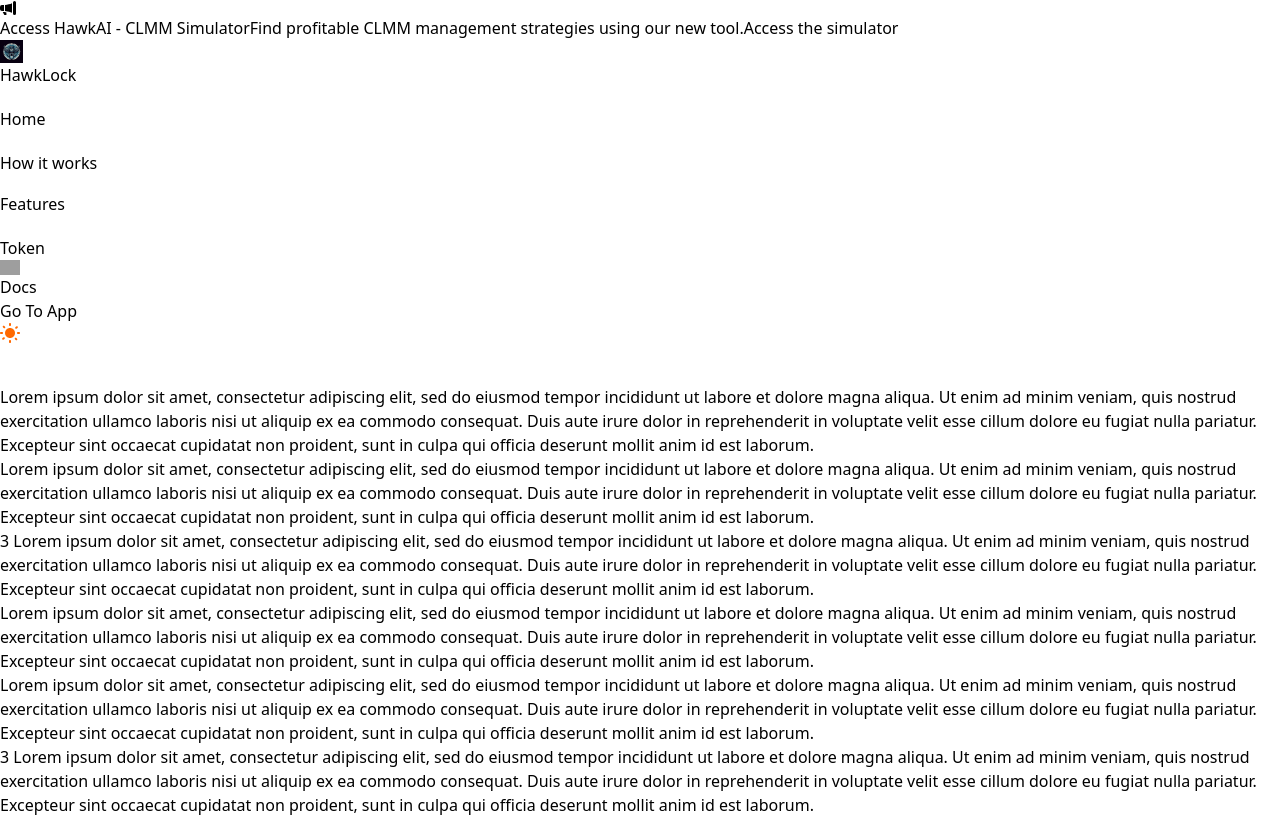
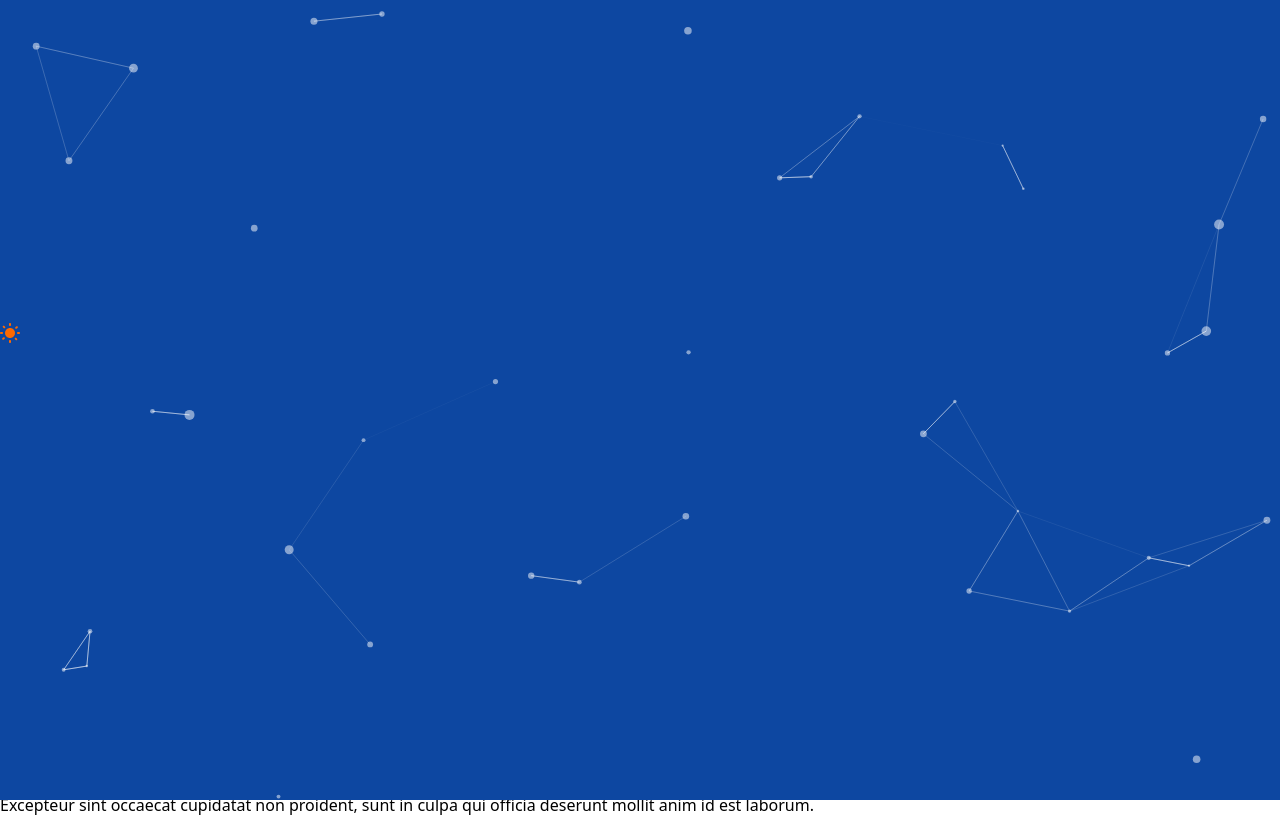
Before and after one commit to HawkLockGroup/Landing-front, a Next.js app: page / in a window 1280 px wide. Shown: the top 817 px of the page. Built offline with nearby package versions, Linux system fonts and the light colour scheme; grey boxes are pictures that could not be loaded.

Commit message:
bg animation added using particle.js and desktopnav comp renders only on the  client side

```diff
--- a/app/(root)/layout.tsx
+++ b/app/(root)/layout.tsx
@@ -1,21 +1,23 @@
 import HowItWorks from "@/components/sections/HowItWorks";
 import Home from "@/components/sections/home/Home";
+import Animation from "@/components/shared/Animation";
 import Navbar from "@/components/shared/navbar/Navbar";
 import React from "react";
 
 function layout({ children }: { children: React.ReactNode }) {
   return (
     <main className="background-light850_dark100 relative">
+      <div className="absolute inset-0">
+        <Animation />
+      </div>
       <Navbar />
-      <div className="flex ">
-        <section className="flex min-h-screen flex-1 flex-col px-6 pb-6 pt-36 max-md:pb-14 sm:px-14">
-          <div className="mx-auto w-full max-w-5xl">
-            {/* {children} */}
-            <Home />
-            <HowItWorks />
-          </div>
-        </section>
-      </div>
+      <main className="relative flex min-h-screen flex-1 flex-col px-6 pb-6 pt-36 max-md:pb-14 sm:px-14">
+        <div className="text-dark100_light900 background-light850_dark100 relative z-10 mx-auto w-full max-w-5xl">
+          {/* {children} */}
+          <Home />
+          <HowItWorks />
+        </div>
+      </main>
       toaster
     </main>
   );
--- a/components/sections/HowItWorks.tsx
+++ b/components/sections/HowItWorks.tsx
@@ -2,7 +2,7 @@ function HowItWorks() {
   return (
     <section
       id="howItWorks"
-      className="flex h-screen w-full items-center justify-center bg-gray-300"
+      className="flex h-screen w-full items-center justify-center"
     >
       <p>how it works</p>
     </section>
--- /dev/null
+++ b/components/shared/Animation.tsx
@@ -0,0 +1,108 @@
+"use client";
+import { useEffect, useMemo, useState } from "react";
+import Particles, { initParticlesEngine } from "@tsparticles/react";
+import type { Container } from "@tsparticles/engine";
+import { loadSlim } from "@tsparticles/slim";
+
+const Animation = () => {
+  const [init, setInit] = useState(false);
+
+  useEffect(() => {
+    initParticlesEngine(async (engine) => {
+      await loadSlim(engine);
+    }).then(() => {
+      setInit(true);
+    });
+  }, []);
+
+  const particlesLoaded = (container: Container) => {
+    console.log(container);
+  };
+
+  const options = useMemo(
+    () => ({
+      background: {
+        color: {
+          value: "#0d47a1",
+        },
+      },
+      fpsLimit: 120,
+      interactivity: {
+        events: {
+          onClick: {
+            enable: true,
+            mode: "push",
+          },
+          onHover: {
+            enable: true,
+            mode: "repulse",
+          },
+          resize: true,
+        },
+        modes: {
+          push: {
+            quantity: 4,
+          },
+          repulse: {
+            distance: 200,
+            duration: 0.4,
+          },
+        },
+      },
+      particles: {
+        color: {
+          value: "#ffffff",
+        },
+        links: {
+          color: "#ffffff",
+          distance: 150,
+          enable: true,
+          opacity: 0.5,
+          width: 1,
+        },
+        move: {
+          direction: "none",
+          enable: true,
+          outModes: {
+            default: "bounce",
+          },
+          random: false,
+          speed: 6,
+          straight: false,
+        },
+        number: {
+          density: {
+            enable: true,
+            area: 800,
+          },
+          value: 80,
+        },
+        opacity: {
+          value: 0.5,
+        },
+        shape: {
+          type: "circle",
+        },
+        size: {
+          value: { min: 1, max: 5 },
+        },
+      },
+      detectRetina: true,
+    }),
+    []
+  );
+
+  if (init) {
+    return (
+      <Particles
+        id="tsparticles"
+        particlesLoaded={particlesLoaded as any}
+        options={options as any}
+      />
+    );
+  }
+
+  return <></>;
+};
+
+export default Animation;
--- a/components/shared/navbar/Banner.tsx
+++ b/components/shared/navbar/Banner.tsx
@@ -1,10 +1,10 @@
 function Banner() {
   return (
-    <div className=" flex items-center justify-center gap-6 bg-purple-700 p-3 text-center font-medium text-white">
+    <div className="relative flex items-center justify-center gap-6 bg-purple-700 p-3 text-center font-medium text-white">
       <svg
         stroke="currentColor"
         fill="currentColor"
-        stroke-width="0"
+        strokeWidth="0"
         viewBox="0 0 16 16"
         height="1em"
         width="1em"
--- a/components/shared/navbar/DesktopNav.tsx
+++ b/components/shared/navbar/DesktopNav.tsx
@@ -4,7 +4,7 @@ import { sidebarLinks } from "@/constants";
 import Image from "next/image";
 import { useEffect, useState } from "react";
 
-export default function DesktopNav() {
+const NavContent = () => {
   const [activeSection, setActiveSection] = useState<string | null>(() => {
     // Get the active section from localStorage on component mount
     const storedActiveSection =
@@ -13,6 +13,7 @@ export default function DesktopNav() {
         : null;
     return storedActiveSection ? JSON.parse(storedActiveSection) : null;
   });
+  useEffect(() => {
     const handleScroll = () => {
       const sections = sidebarLinks.map((item) =>
         document.getElementById(item.sectionId)
@@ -35,7 +36,6 @@ export default function DesktopNav() {
         }
       }
     };
-  useEffect(() => {
     window.addEventListener("scroll", handleScroll);
     return () => {
       window.removeEventListener("scroll", handleScroll);
@@ -48,21 +48,21 @@ export default function DesktopNav() {
       section.scrollIntoView({ behavior: "smooth" });
     }
   };
-
   return (
     <div className="background-light900_dark200 hidden border-none lg:flex lg:flex-1">
       <section className="flex w-full flex-row items-center justify-between xl:justify-center xl:gap-12">
         {sidebarLinks.map((item) => {
           const isActive = activeSection === item.sectionId;
+          const dynamicClass3 = isActive ? "base-bold" : "base-medium";
+          const dynamicClass2 = isActive ? "" : "invert-colors";
+          const dynamicClass1 = isActive
+            ? "primary-gradient rounded-lg text-light-900"
+            : "text-dark300_light900";
 
           return (
             <div key={item.label}>
               <Button
-                className={`${
-                  isActive
-                    ? "primary-gradient rounded-lg text-light-900"
-                    : "text-dark300_light900"
-                } flex items-center justify-start gap-4 bg-transparent p-4`}
+                className={`${dynamicClass1} flex items-center justify-start gap-4 bg-transparent p-4`}
                 onClick={() => scrollToSection(item.sectionId)}
               >
                 <Image
@@ -70,16 +70,14 @@ export default function DesktopNav() {
                   alt={item.label}
                   width={20}
                   height={20}
-                  className={`${isActive ? "" : "invert-colors"}`}
+                  className={dynamicClass2}
                 />
-                <p className={`${isActive ? "base-bold" : "base-medium"}`}>
-                  {item.label}
-                </p>
+                <p className={dynamicClass3}>{item.label}</p>
               </Button>
             </div>
           );
         })}
-        <a href="/">
+        <a href="https://www.google.com/" target="_blank">
           <Button className="small-medium btn-secondary primary-gradient min-h-[41px] justify-center rounded-lg px-4 py-3 text-light-900 shadow-none">
             Go To App
           </Button>
@@ -87,4 +85,8 @@ export default function DesktopNav() {
       </section>
     </div>
   );
+};
+function DesktopNav() {
+  return <NavContent />;
 }
+export default DesktopNav;
--- a/components/shared/navbar/MobileNav.tsx
+++ b/components/shared/navbar/MobileNav.tsx
@@ -122,11 +122,11 @@ function MobileNav() {
             <NavContent />
           </SheetClose>
           <SheetClose asChild>
-            <Link href="/sign-in" className="w-full">
+            <a href="https://www.google.com/" target="_blank">
               <Button className="small-medium btn-secondary primary-gradient min-h-[41px] w-full justify-center rounded-lg px-4 py-3 text-light-900 shadow-none">
                 Go To App
               </Button>
-            </Link>
+            </a>
           </SheetClose>
         </div>
       </SheetContent>
--- a/components/shared/navbar/Navbar.tsx
+++ b/components/shared/navbar/Navbar.tsx
@@ -1,13 +1,18 @@
 "use client";
+import dynamic from "next/dynamic";
+import { useEffect, useState } from "react";
 import Image from "next/image";
 import Link from "next/link";
 import Theme from "./Theme";
 import MobileNav from "./MobileNav";
-import DesktopNav from "./DesktopNav";
 import Banner from "./Banner";
-import { useEffect, useState } from "react";
 
 function Navbar() {
+  const DesktopNavRenderClient = dynamic(
+    () => import("@/components/shared/navbar/DesktopNav"),
+    { ssr: false }
+  );
+
   const [showNavbar, setShowNavbar] = useState(false);
 
   useEffect(() => {
@@ -28,12 +33,10 @@ function Navbar() {
   return (
     <>
       {!showNavbar && <Banner />}
-      {/* // HTML5 nav semantic tag */}
       <nav
         className={`background-light900_dark200 fixed z-50 flex w-full flex-row items-center justify-between gap-5 bg-light-900 p-6 shadow-light-300 transition-all duration-500 dark:shadow-none sm:px-12 lg:justify-normal ${
           showNavbar ? "opacity-100" : "pointer-events-none opacity-0"
         }`}
-        // className="background-light900_dark200 fixed z-50 flex w-full flex-row justify-between gap-5 p-6 shadow-light-300 dark:shadow-none sm:px-12 lg:justify-normal"
       >
         {/* name&logo */}
         <Link href="/" className="flex items-center gap-1">
@@ -48,7 +51,7 @@ function Navbar() {
           </p>
         </Link>
         {/* desktop nv */}
-        <DesktopNav />
+        <DesktopNavRenderClient />
         <div className="flex-between gap-5">
           {/* theme btn */}
           <Theme />
```
Also changed, not shown: package.json (+6 -1 lines), 1 other file (tests, documents, lock files or other folders). Lines whose indentation alone changed are shown as unchanged.
